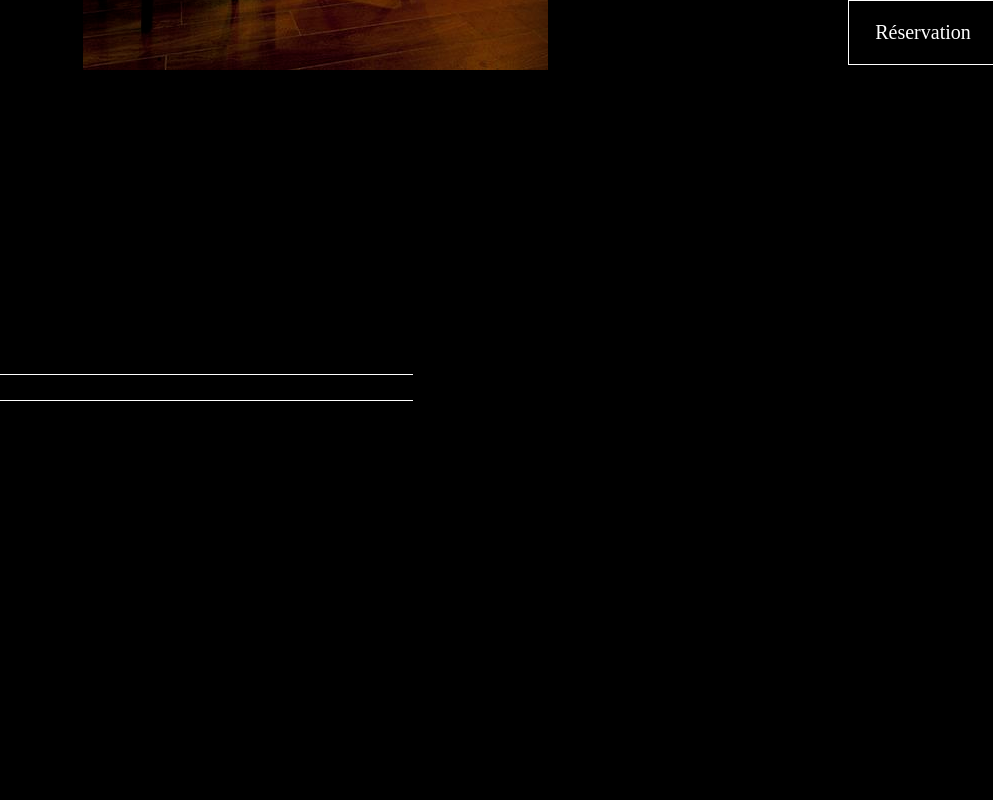
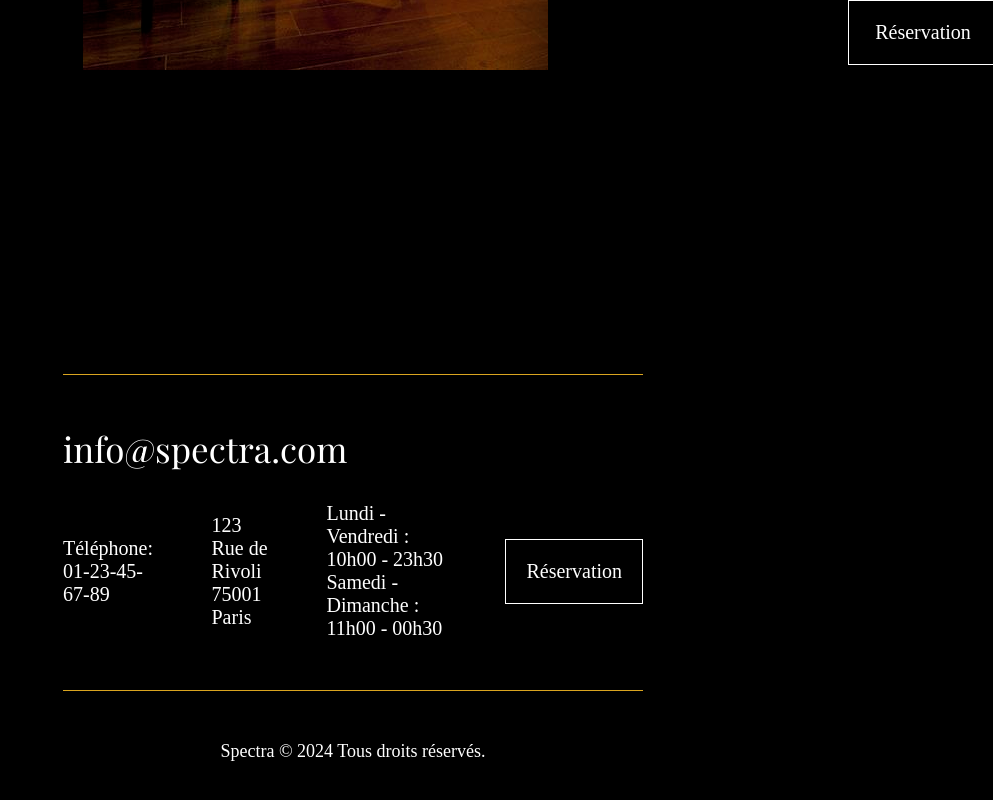
Before and after one commit to Myakii/Spectra, a React (Vite) app: page / in a window 1280 px wide. Shown: the part 3478-4278 px from the top of the page, without its empty margins (287-1280 px from the left). Before the commit the page ends 3879 px from the top, so only its background shows below. Built offline with nearby package versions, Linux system fonts and the light colour scheme.

Commit message:
add footer

```diff
--- a/src/App.tsx
+++ b/src/App.tsx
@@ -1,6 +1,7 @@
 import { BrowserRouter as Router, Routes, Route } from 'react-router-dom';
 import Home from './pages/home/home';
 import Header from './pages/header/header';
+import Footer from './pages/footer/footer';
 
 const App: React.FC = () => {
   return (
@@ -11,6 +12,7 @@ const App: React.FC = () => {
           <Route path="/" element={<Home />} />
           {/* Autres routes */}
         </Routes>
+        <Footer/>
       </div>
     </Router>
   );
--- a/src/pages/components/buttons.tsx
+++ b/src/pages/components/button.tsx
@@ -1,4 +1,5 @@
 import React from "react";
+import './css/button.css'
 
 interface ButtonProps {
   onClick?: (event: React.MouseEvent<HTMLButtonElement, MouseEvent>) => void;
--- /dev/null
+++ b/src/pages/components/css/button.css
@@ -0,0 +1,17 @@
+button {
+    padding: 20px;
+    border: 1px solid white;
+    cursor: pointer;
+    background-color: transparent;
+    color: white;
+    font-family: 'Libre Baskerville', serif;
+    font-size: 20px;
+    width: 150px;
+    transition: border-color 0.3s, background-color 0.3s, color 0.3s;
+}
+
+button:hover {
+    border: 1px solid goldenrod;
+    background-color: goldenrod;
+    color: black;
+}
--- a/src/pages/css/index.css
+++ b/src/pages/css/index.css
@@ -6,18 +6,6 @@
     padding: 0;
     background-color: black;
 }
-
-button {
-    padding: 20px;
-    border: 1px solid white;
-    cursor: pointer;
-    background-color: transparent;
-    color: white;
-    font-family: 'Libre Baskerville', serif;
-    font-size: 20px;
-    width: 150px;
-}
-
 
 h1,
 h2,
--- /dev/null
+++ b/src/pages/footer/footer.css
@@ -0,0 +1,29 @@
+.bottombar {
+    color: white;
+    margin-left: 21.875rem;
+    margin-right: 21.875rem;
+    border-top: goldenrod 1px solid;
+    border-bottom: goldenrod 1px solid;
+    padding-top: 50px ;
+    padding-bottom: 50px ;
+}
+
+.bottombar h2 {
+    font-size: 35px;
+}
+
+.mainbar {
+    display: flex;
+    margin-top: 30px;
+    gap: 50px;
+    align-items: center;
+    font-size: 20px;
+    justify-content: space-between;
+}
+
+.copyright {
+    color: white;
+    text-align: center;
+    padding: 50px;
+    font-size: 18px;
+}
--- /dev/null
+++ b/src/pages/footer/footer.tsx
@@ -0,0 +1,44 @@
+import React from 'react'
+import './footer.css';
+import Button from '../components/button';
+import { useNavigate } from 'react-router-dom';
+
+interface FooterProps {
+    className?: string;
+}
+
+const Footer: React.FC<FooterProps> = () => {
+    const navigate = useNavigate();
+
+    function handleClickBooking(event: React.MouseEvent<HTMLButtonElement, MouseEvent>) {
+        event.preventDefault();
+        navigate('../booking/booking');
+    }
+
+    return (
+        <footer>
+            <div className='bottombar'>
+                <div className='firstbar'>
+                    <h2>info@spectra.com</h2>
+                </div>
+                <div className='mainbar'>
+                    <p className='phone'>Téléphone: 01-23-45-67-89 </p>
+                    <div className='blockadress'>
+                        <p className='adress'>123 Rue de Rivoli</p>
+                        <p className='zipcode'>75001 Paris </p>
+                    </div>
+                    <div className='blockhours'>
+                        <p className='openinghourse1'>Lundi - Vendredi : 10h00 - 23h30</p>
+                        <p className='openinghourse2'> Samedi - Dimanche : 11h00 - 00h30</p>
+                    </div>
+                    <Button onClick={handleClickBooking} className='ButtonOpeningHours'>Réservation</Button>
+                </div>
+            </div>
+            <div className='copyright'>
+                <p>Spectra © 2024 Tous droits réservés.</p>
+            </div>
+        </footer>
+    );
+}
+
+export default Footer;
--- a/src/pages/header/header.tsx
+++ b/src/pages/header/header.tsx
@@ -1,6 +1,6 @@
 import React from 'react';
 import './header.css';
-import Button from '../components/buttons';
+import Button from '../components/button';
 import Logo from '../../assets/img/logo.png';
 import { useNavigate } from 'react-router-dom';
 
--- a/src/pages/home/components/OpeningHours.tsx
+++ b/src/pages/home/components/OpeningHours.tsx
@@ -1,7 +1,7 @@
 // OpeningHours.tsx
 import React from 'react';
 import BlockImageText from '../../components/ImageRightTextLeft';
-import Button from '../../components/buttons';
+import Button from '../../components/button';
 
 import './css/OpeningHours.css';
 import { useNavigate } from 'react-router-dom';
--- a/src/pages/home/home.tsx
+++ b/src/pages/home/home.tsx
@@ -4,12 +4,10 @@ import './css/home.css';
 import './css/wallpaper.css';
 
 import { useNavigate } from 'react-router-dom';
-import Button from '../components/buttons';
+import Button from '../components/button';
 import DataThreeTime from './components/dataThreeTime';
 import DataSixtTime from './components/dataSixtTime';
 import OpeningHours from './components/OpeningHours';
-import HeaderSelect from '../components/headerWithBorder';
-
 
 
 interface HomeProps {
@@ -45,11 +43,6 @@ const Home: React.FC<HomeProps> = () => {
       <div id='OpeningHoursContainer'>
         <OpeningHours />
       </div>
-      <div id='FormBooking'>
-        <HeaderSelect>
-          Sélection spéciale
-        </HeaderSelect>
-      </div>
     </div>
   );
 }
```
